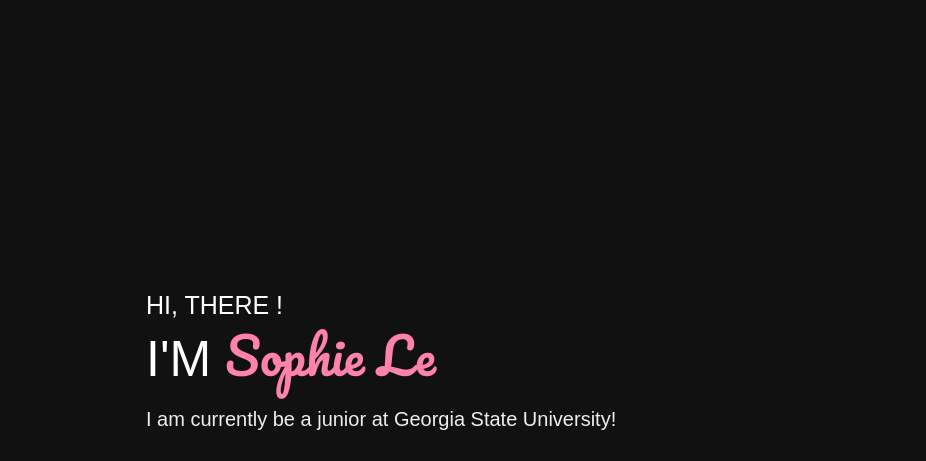
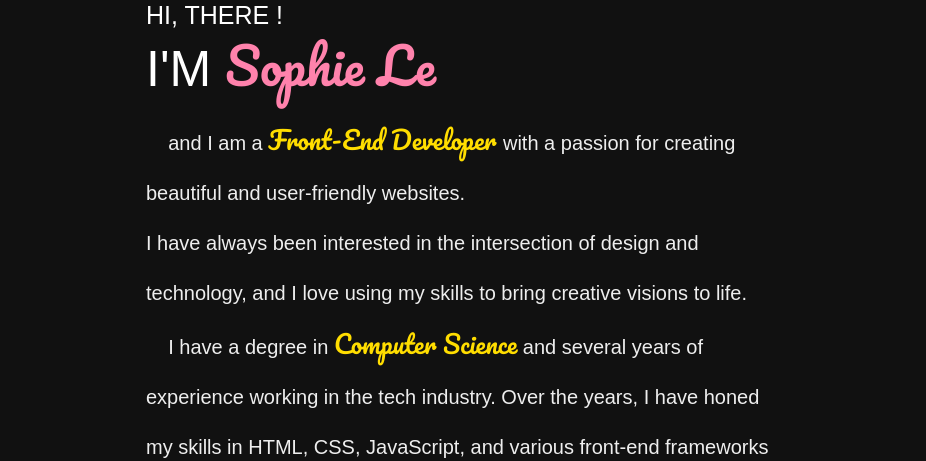
Before and after one commit to sophieLe256/My_portfolio, a plain HTML site: page index.html in a window 1280 px wide. Shown: the top 461 px of the page, 354-1280 px from the left. Drawn offline with nearby package versions, Linux system fonts and the light colour scheme.

Commit message:
Update 2/19

```diff
--- a/index.html
+++ b/index.html
@@ -65,7 +65,18 @@
         <section class="home" id="home">
             <h3>HI, THERE !</h3>
             <h1>I'M <span>Sophie Le</span></h1>
-            <p>I am currently be a junior at Georgia State University!</p>
+            <p>
+                &nbsp;&nbsp;&nbsp;&nbsp;and I am a <strong>front-end developer </strong>with a passion for creating beautiful and user-friendly websites. <br>
+                I have always been interested in the intersection of design and technology, and I love using my skills to bring creative visions to life. <br>
+
+                &nbsp;&nbsp;&nbsp;&nbsp;I have a degree in <strong>Computer Science</strong> and several years of experience working in the tech industry. Over the years, I have honed my skills in HTML, CSS, JavaScript, and various front-end frameworks like React and Vue.js.
+                I am also comfortable working with various design tools such as Figma and Adobe Photoshop. <br>
+
+                &nbsp;&nbsp;&nbsp;&nbsp;When I'm not coding, you can find me exploring new hiking trails, trying out new recipes in the kitchen, or working on my latest art project. <br>
+                I love to challenge myself and constantly learn new things, both in and out of the tech world. <br>
+
+                If you have a project you'd like to work on together or just want to say hello, feel free to reach out through the contact form. I'm always excited to meet new people and work on new projects!
+            </p>
             <a href="#about"><button class="btn">About Me<i class="fas fa-user"></i></button></a>
         </section>
 
--- a/style.css
+++ b/style.css
@@ -213,8 +213,14 @@ header .navbar ul li a:hover{
     color: #eee;
     padding: 1rem 0;
     text-transform: none;
+    line-height: 5rem;
 }
-
+.home p strong {
+    color: rgb(255, 221, 0);
+    font-family: 'Pacifico';
+    font-size: 2.5rem;
+    font-weight: 400;
+}
 /* about */
 
 .about .row{
```
